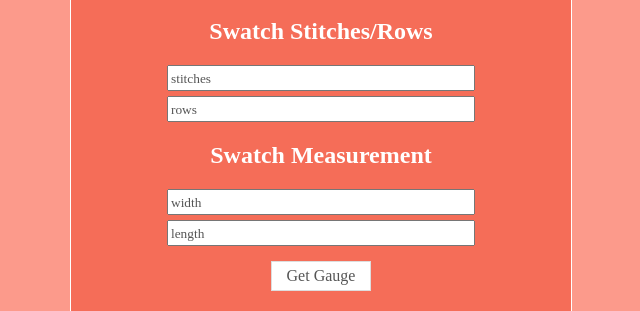
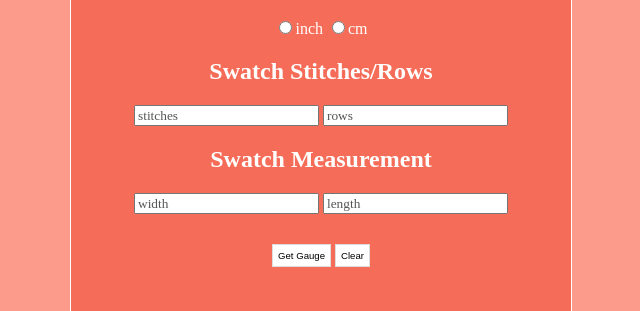
Before and after one commit to michelekraus/Gauge, a plain HTML site: page index.html in a window 1280 px wide. Shown: the part 116-427 px from the top of the page, without its empty margins (319-959 px from the left). Drawn offline with nearby package versions, Linux system fonts and the light colour scheme; a web font is replaced by a local one.

Commit message:
added inch cm radio buttons and clear button

```diff
--- a/css/style.css
+++ b/css/style.css
@@ -1,27 +1,23 @@
 body {
 	background-color: #FC9A8B;
+  font-family: 'Droid Serif', serif;
+  color: #fff;
+
 
 }
 
-h1, h2 {
-
-	font-family: 'Droid Serif', serif;
-	color: #fff;
-
-}
 
 h1 {
 
 	font-size: 2.5em;
 }
 
-input {
-  display: block;
+/*input {
   width: 300px;
   height: 20px;
   margin: 5px auto;
 
-}
+}*/
 
 input:focus {
 	outline: none;
@@ -29,6 +25,7 @@ input:focus {
 }
 
 #main {
+  display: block;
   margin: 20px auto;
   width: 500px;
   text-align: center;
@@ -36,25 +33,22 @@ input:focus {
   background-color: #F56D58;
 }
 
-#submit {
-  display: block;
+.submit {
+  display: inline-block;
   border: 1px solid #ddd;
   background-color: #fff;
-  width: 100px;
-  margin: 15px auto 30px auto;
+  margin: 30px auto 30px auto;
   padding: 5px;
-	font-family: 'Droid Serif', serif;
-	font-size: 1em;
-	color: #555;
+	font-size: .6em;
 	height: auto;
 }
 
-#submit:hover {
+.submit:hover {
 	background-color: #ddd;
 	color: #333;
 }
 
-#submit:active {
+.submit:active {
 	background-color: #555;
 	color: #ddd;
 	border: none;
@@ -68,6 +62,7 @@ input:focus {
 	font-family: 'Droid Serif', serif;
 	color: #fff;
 }
+
 
 
 /*placeholder text*/
--- a/index.html
+++ b/index.html
@@ -12,13 +12,17 @@
   <section id="main">
     <h1>Gauge Calculator</h1>
     <form id="calculator">
+    <input type="radio" name="units" value="inch" id="inch" placeholder="">inch
+    <input type="radio" name="units" value="cm" id="cm" placeholder="">cm
     <h2>Swatch Stitches/Rows</h2>
       <input type="text" id="stitches" name="" value="" placeholder="stitches">
       <input type="text" id="rows" name="" value="" placeholder="rows">
     <h2>Swatch Measurement</h2>
-      <input type="text" id="width" name="" value="" placeholder="width">
-      <input type="text" id="length" name="" value="" placeholder="length">
-      <input class="submit" id="submit" type="submit" name="" value="Get Gauge">
+      <input class="text" type="text" id="width" name="" value="" placeholder="width">
+      <input class="text" type="text" id="length" name="" value="" placeholder="length">
+      <br>
+      <input class="submit btn btn-default" id="submit" type="submit" name="" value="Get Gauge">
+      <input class="submit btn btn-default" type="reset" name="" value="Clear">
     </form>
     <h2>Gauge:</h2>
     <div id="solution">
--- a/js/calculator.js
+++ b/js/calculator.js
@@ -31,6 +31,17 @@ $(document).ready(function(){
     var rows = parseInt($(this).find('#rows').val());
     var length = parseInt($(this).find('#length').val());
     var width = parseInt($(this).find('#width').val());
+
+    if(document.getElementById('inch').checked) {
+    //inch radio button is checked
+    var units = "inch";
+    }
+
+    else if(document.getElementById('cm').checked) {
+    //cm radio button is checked
+    var units = "cm";
+    }
+
     // alert (values);
     if (isNaN(stitches) || isNaN(rows) || isNaN(length) || isNaN(width)){
       $('#solution').html("Please enter valid input");
@@ -39,10 +50,14 @@ $(document).ready(function(){
       var numStitches = Math.round(stitches / width*10)/10;
       var numRows = Math.round(rows / length*10)/10;
 
-      $('#solution').html( numStitches + " stitches and " + numRows + " rows per inch.");
+      $('#solution').html( numStitches + " stitches and " + numRows + " rows per " + units);
     }
-  });
-
 
 
 })
+  $(function() {
+    $( document ).tooltip();
+
+   $( "#stitches" ).tooltip({ content: "Awesome title!" });
+  });
+});
```
